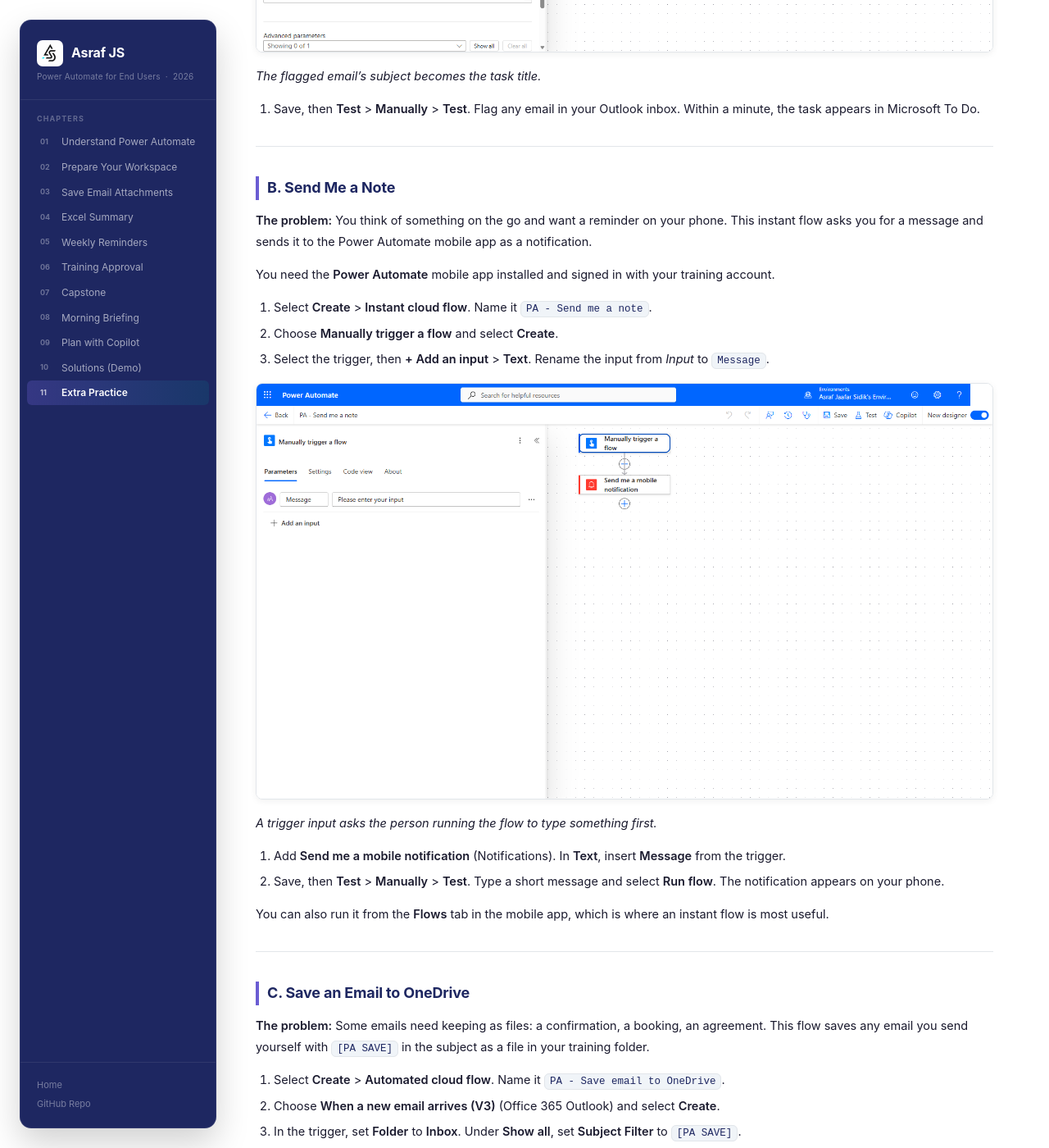
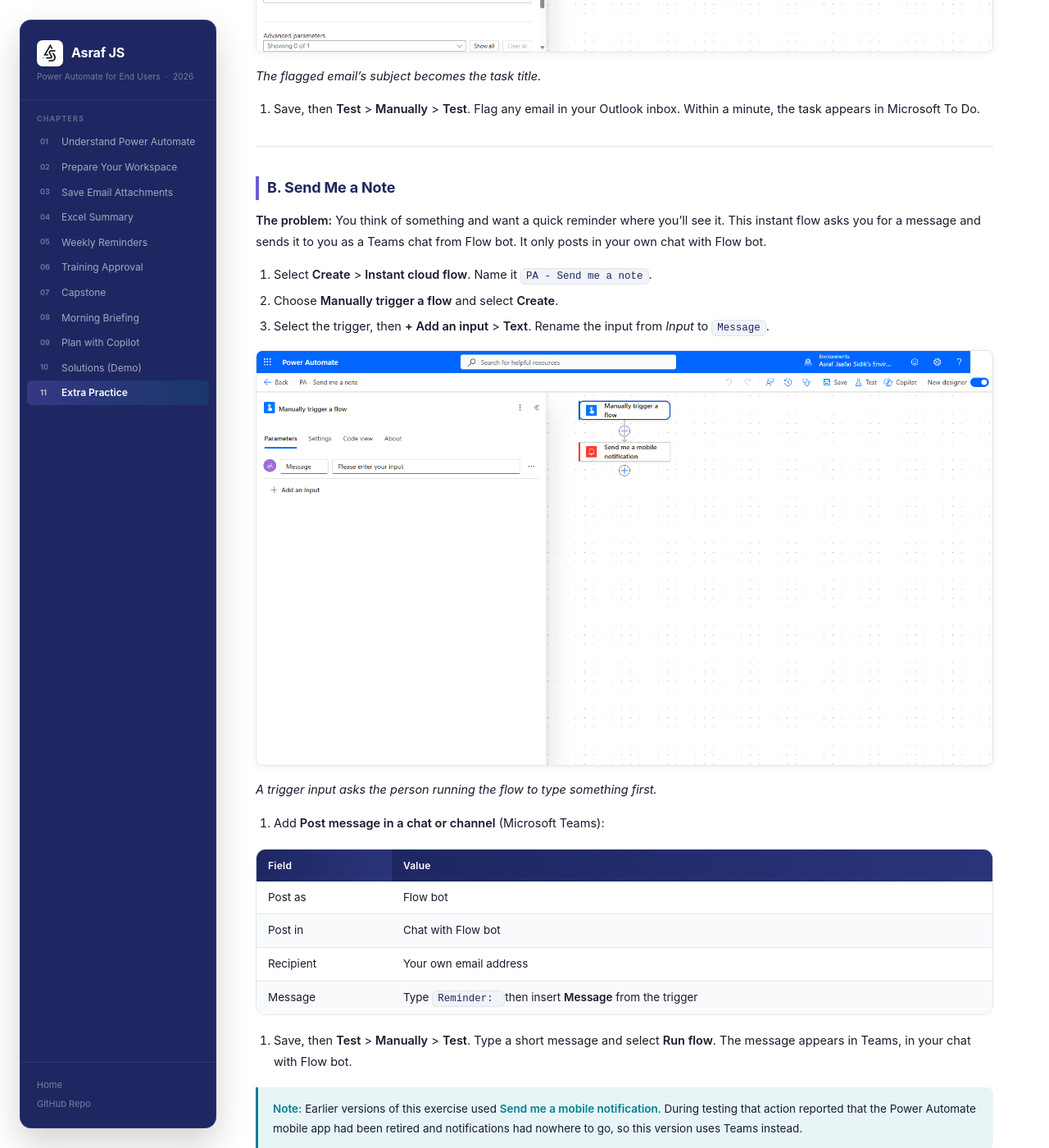
Before and after one commit to Asraf-JS/Microsoft-Power-Automate, a Jekyll site: the page built from 11-extra-practice/README.md, in a window 1280 px wide and 1400 px high, scrolled down 1696 px. Shown: the whole window at 82% size. Built offline with Jekyll 4.4.1, drawn with Linux system fonts in a browser that asks for light colours; our own code applies the rules of GitHub Pages for plain Markdown files; some of the changed text lies outside the part shown.

Commit message:
Align chapter steps with the captured screenshots
Apply the differences Codex logged while capturing: six Create tiles,
no save on a trigger-only flow, the people picker in Send an email,
the folder arrow in the Excel file browser, explicit loops in the
briefing, the From Dataverse tab and Add required objects in the
solutions demo, and a variable Copilot suggestion. Explain the one
expression the capstone date check needs. Replace the retired mobile
notification exercise with a Flow bot chat. Rebuild the course book
with screenshots and add a round-two recapture prompt.

Co-Authored-By: Claude Opus 5.5 <noreply@anthropic.com>
Claude-Session: https://claude.ai/code/session_0148JuJBH345Ssc55f3b2yvv

```diff
--- a/11-extra-practice/README.md
+++ b/11-extra-practice/README.md
@@ -15,7 +15,7 @@ Four small flows for when you finish early, or for practice back at your desk. E
 | Exercise | Flow type | Practises | Connectors |
 |----------|-----------|-----------|------------|
 | A. Flagged email to To Do | Automated | Triggers and dynamic content | Office 365 Outlook, Microsoft To Do (Business) |
-| B. Send me a note | Instant | Trigger inputs | Notifications |
+| B. Send me a note | Instant | Trigger inputs | Microsoft Teams (your own Flow bot chat) |
 | C. Save an email to OneDrive | Automated | Trigger filters, file actions | Office 365 Outlook, OneDrive for Business |
 | D. News digest | Automated | A non-Microsoft 365 trigger | RSS, Office 365 Outlook |
 
@@ -48,9 +48,7 @@ Four small flows for when you finish early, or for practice back at your desk. E
 
 ## B. Send Me a Note
 
-**The problem:** You think of something on the go and want a reminder on your phone. This instant flow asks you for a message and sends it to the Power Automate mobile app as a notification.
-
-You need the **Power Automate** mobile app installed and signed in with your training account.
+**The problem:** You think of something and want a quick reminder where you'll see it. This instant flow asks you for a message and sends it to you as a Teams chat from Flow bot. It only posts in your own chat with Flow bot.
 
 1. Select **Create** > **Instant cloud flow**. Name it `PA - Send me a note`.
 2. Choose **Manually trigger a flow** and select **Create**.
@@ -60,10 +58,18 @@ You need the **Power Automate** mobile app installed and signed in with your tra
 
 *A trigger input asks the person running the flow to type something first.*
 
-4. Add **Send me a mobile notification** (Notifications). In **Text**, insert **Message** from the trigger.
-5. Save, then **Test** > **Manually** > **Test**. Type a short message and select **Run flow**. The notification appears on your phone.
+4. Add **Post message in a chat or channel** (Microsoft Teams):
 
-You can also run it from the **Flows** tab in the mobile app, which is where an instant flow is most useful.
+| Field | Value |
+|-------|-------|
+| Post as | Flow bot |
+| Post in | Chat with Flow bot |
+| Recipient | Your own email address |
+| Message | Type `Reminder: ` then insert **Message** from the trigger |
+
+5. Save, then **Test** > **Manually** > **Test**. Type a short message and select **Run flow**. The message appears in Teams, in your chat with Flow bot.
+
+> **Note:** Earlier versions of this exercise used **Send me a mobile notification**. During testing that action reported that the Power Automate mobile app had been retired and notifications had nowhere to go, so this version uses Teams instead.
 
 ---
 
```
Also changed, not shown: 01-understand-power-automate/README.md (+4 -3 lines), 03-save-email-attachments/README.md (+3 -2 lines), 04-excel-summary/README.md (+4 -4 lines), 05-weekly-reminders/README.md (+4 -2 lines), 06-training-approval/README.md (+1 -1 lines), 07-capstone/README.md (+6 -3 lines), 07-capstone/copy-paste.md (+8 -0 lines), 08-morning-briefing/README.md (+6 -4 lines), 09-plan-with-copilot/README.md (+2 -2 lines), 10-environments-and-solutions/README.md (+8 -6 lines), 11-extra-practice/copy-paste.md (+6 -0 lines), _design/screenshot-prompt.md (+23 -0 lines), book/front/introduction.md (+1 -1 lines), index.md (+1 -1 lines), 1 more files, 1 other file.
